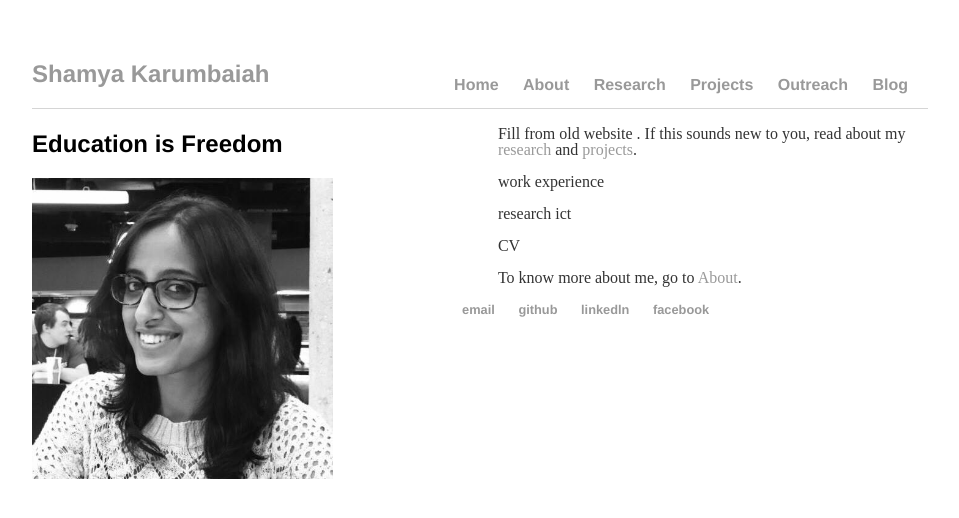
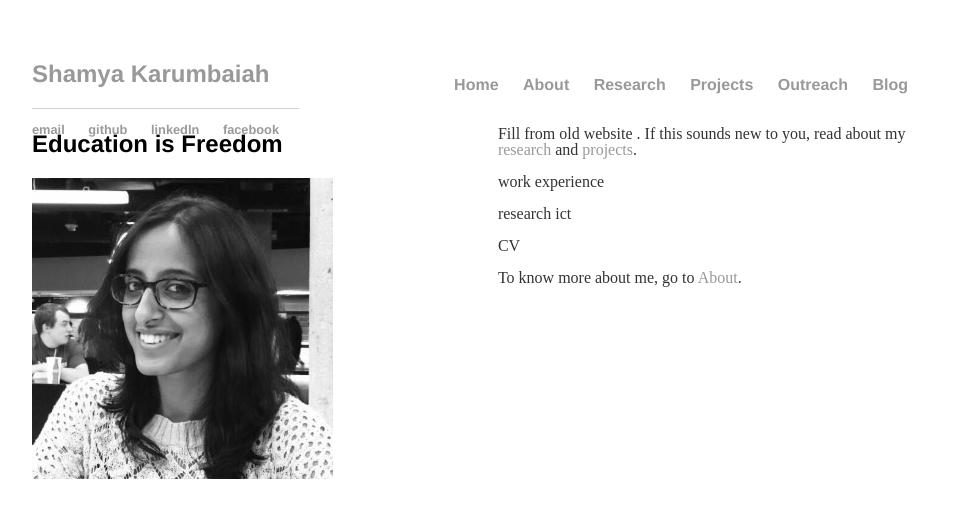
Before and after one commit to Shamya/shamyatest.github.io, a Jekyll site: the page built from index.html, in a window 1280 px wide. Shown: the top 518 px of the page, without its empty margins (160-1119 px from the left). Built offline with Jekyll 4.4.1, drawn with Linux system fonts in a browser that asks for light colours.

Commit message:
Update main.css

```diff
--- a/css/main.css
+++ b/css/main.css
@@ -1,6 +1,7 @@
 body {
     margin: 60px auto;
     width: 70%;
+    margin-bottom: 50px;
 }
 nav{
     display:inline;
@@ -42,8 +43,10 @@ p {
     color: #333;
 }
 footer {
+    position: fixed;
     border-top: 1px solid #d5d5d5;
     font-size: .8em;
+    margin-bottom: 0px;
 }
 
 ul.posts {
```
